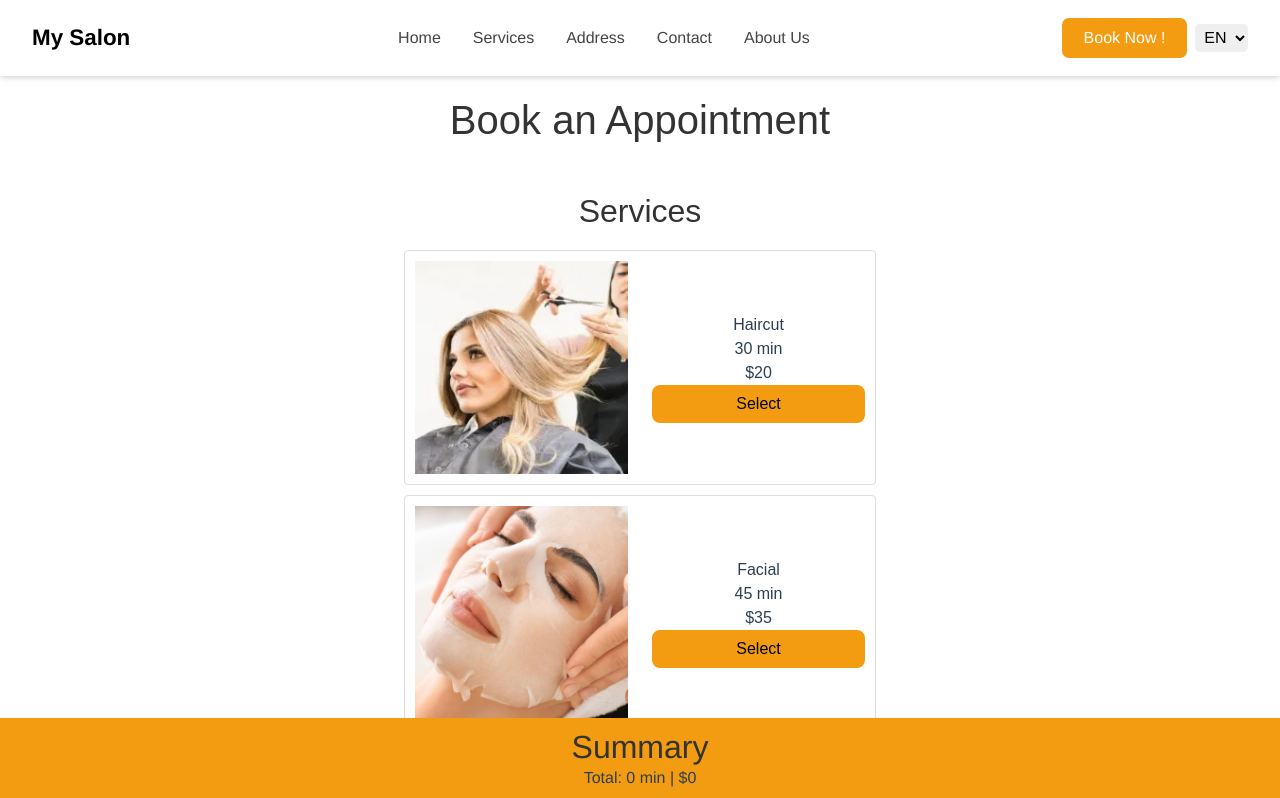
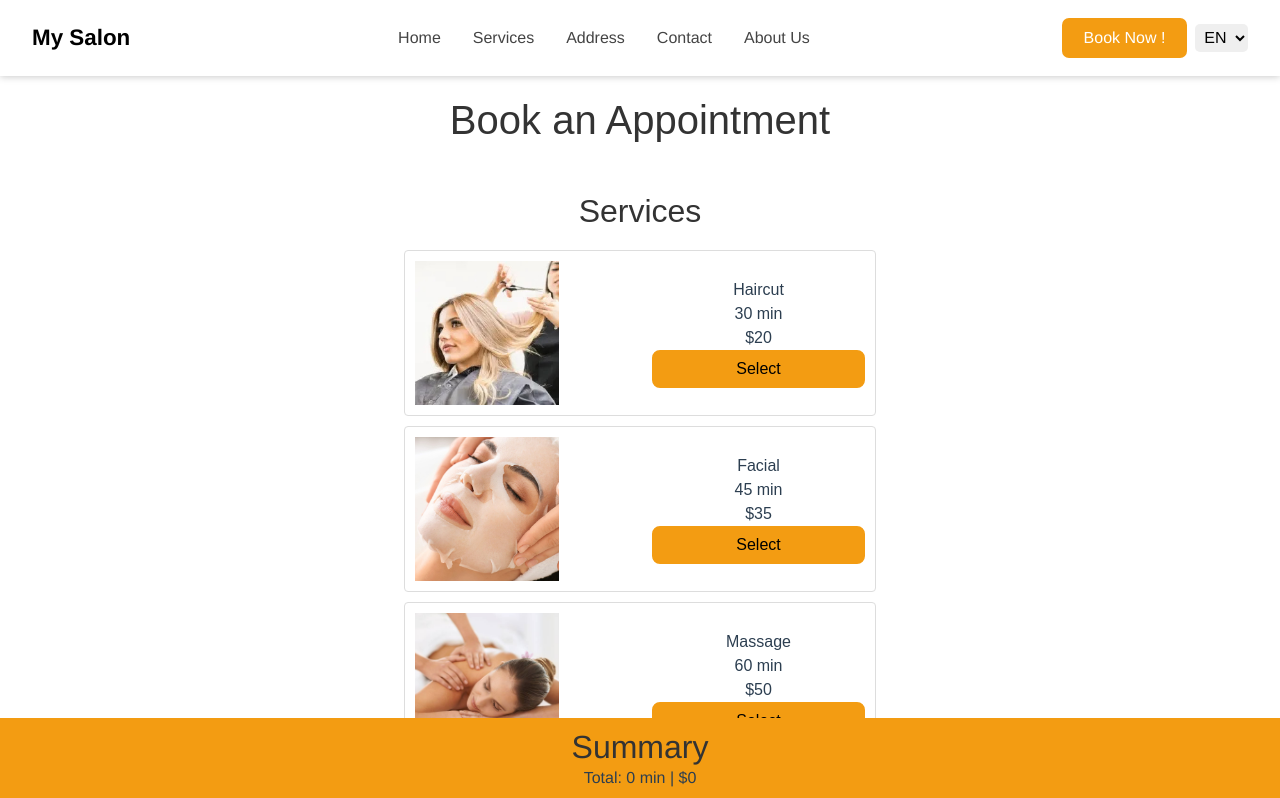
Before and after one commit to luaysd/hair-salon-vue, a Vue app: page /booking in a window 1280 px wide. Shown: the top 798 px of the page. Built offline with nearby package versions, Linux system fonts and the light colour scheme; what vue3-lazyload would draw is missing.

Commit message:
small fix

```diff
--- a/src/views/BookingView.vue
+++ b/src/views/BookingView.vue
@@ -269,7 +269,7 @@
 
 .services-grid {
     display: grid;
-    grid-template-columns: repeat(auto-fit, minmax(320px, 1fr));
+    grid-template-columns: repeat(auto-fit, minmax(250px, 1fr));
     @media screen and (max-width: 768px) {
         grid-template-columns: repeat(1, 1fr);
     }
@@ -431,6 +431,6 @@
   aspect-ratio: 1 / 1;    /* Forces square shape */
   object-fit: cover;      /* Keeps image proportional and fills the square */
   display: block;
-  max-width:30vw ;
+  max-width: 144px ;
 }
 </style>
```
